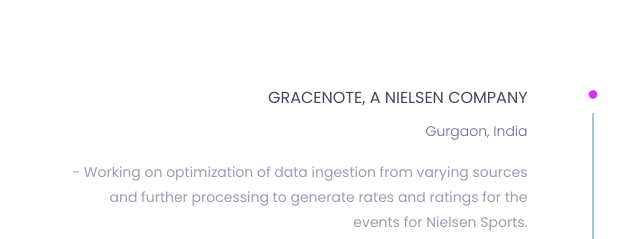
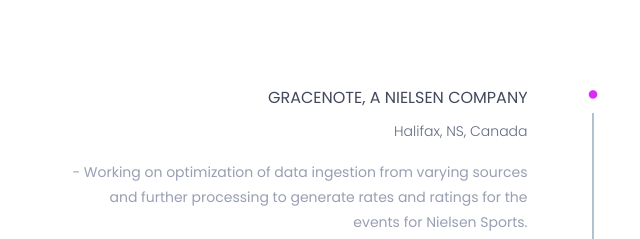
Before and after one commit to sanketkumarsingh/sanketkumarsingh.github.io, a plain HTML site: page index.html in a window 1280 px wide. Shown: the part 3060-3299 px from the top of the page, 0-640 px from the left. Drawn offline with nearby package versions, Linux system fonts and the light colour scheme.

Commit message:
change the address

```diff
--- a/index.html
+++ b/index.html
@@ -587,7 +587,7 @@
 														<h4 class="title">
 															Gracenote, A Nielsen Company
 														</h4>
-														<h5>Gurgaon, India</h5>
+														<h5>Halifax, NS, Canada</h5>
 														<p class="description">
 															 - Working on optimization of data ingestion from varying sources and further processing to generate rates and ratings for the events for Nielsen Sports. </br>- Develop applications using Spring Boot and Spring Batch for data ingestion. </br>- Expose API using nodejs , express to perform CRUD operations on Database. </br>- Client side development includes building UI and integrating it with backend using Angular Material. </br>- Responsible for devops related activities in the team to make sure each application is deployed in AWS using kubernetes.
 														</p>
```
